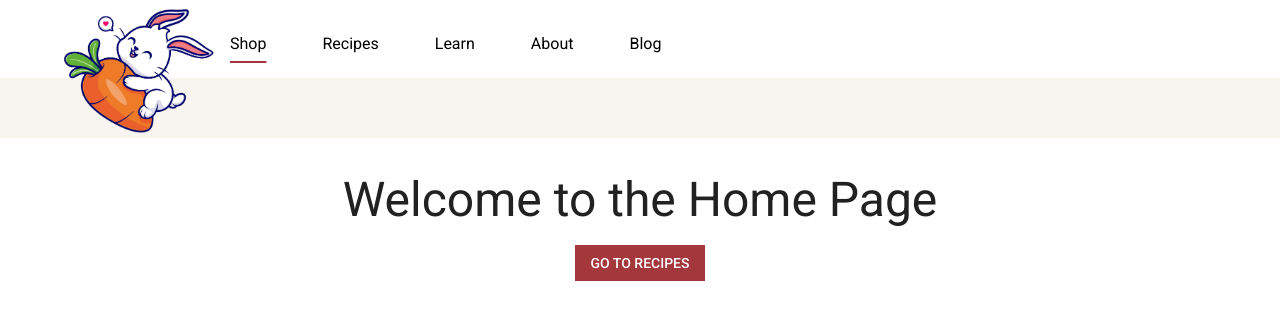
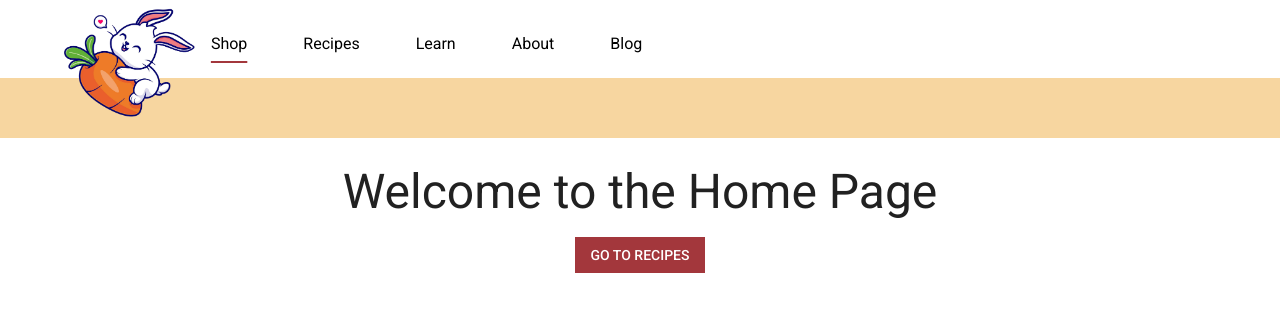
Before and after one commit to donleqt/scentronix-frontend, a Next.js app: page / in a window 1280 px wide. Shown: the top 320 px of the page. Built offline with nearby package versions, Linux system fonts and the light colour scheme; what @mui/material-nextjs would draw is missing.

Commit message:
fix: menu bug

```diff
--- a/src/core/components/header/header.tsx
+++ b/src/core/components/header/header.tsx
@@ -13,14 +13,31 @@ export const Header = () => {
   return (
     <AppBar
       position="static"
-      sx={{ backgroundColor: 'white', color: 'MenuText', boxShadow: 'none' }}
+      sx={{
+        backgroundColor: { xs: 'cultured.main', md: 'white' },
+        color: 'MenuText',
+        boxShadow: { xs: 4, md: 0 },
+      }}
     >
       <NavBackground />
       <Container>
-        <Box display="flex" alignItems="flex-start" mt={1}>
+        <Box
+          py={1}
+          sx={{
+            py: 1,
+            display: 'flex',
+            alignItems: { xs: 'center', md: 'flex-start' },
+          }}
+        >
           <Box position="relative" zIndex={1}>
             <NextLink href={APP_ROUTES.HOME} passHref>
-              <Image src={logo} alt="logo" width={LOGO_SIZE} />
+              <Image
+                src={logo}
+                alt="logo"
+                width={LOGO_SIZE}
+                style={{ width: '100%', maxWidth: LOGO_SIZE, height: 'auto' }}
+                sizes={`(max-width: 960px) ${LOGO_SIZE / 2}px, ${LOGO_SIZE}px`}
+              />
             </NextLink>
           </Box>
 
--- a/src/core/components/nav-menu/mobile-menu.tsx
+++ b/src/core/components/nav-menu/mobile-menu.tsx
@@ -37,6 +37,7 @@ export function MobileMenu() {
         color="inherit"
         aria-label="menu"
         onClick={handleDrawerToggle}
+        sx={{ width: 'fit-content', ml: 'auto' }}
       >
         <MenuIcon />
       </IconButton>
@@ -44,8 +45,8 @@ export function MobileMenu() {
         <Box
           sx={{ width: 250 }}
           role="presentation"
-          onClick={handleDrawerToggle}
-          onKeyDown={handleDrawerToggle}
+          onClick={(event) => event.stopPropagation()}
+          onKeyDown={(event) => event.stopPropagation()}
         >
           <List>
             {HEADER_LINKS.map((link) => (
@@ -53,7 +54,10 @@ export function MobileMenu() {
                 <ListItem
                   component={NextLink}
                   href={link.route}
-                  onClick={() => handleItemClick(link.label)}
+                  onClick={(event) => {
+                    event.stopPropagation();
+                    handleItemClick(link.label);
+                  }}
                 >
                   <ListItemText primary={link.label} />
                   {link.children ? (
--- a/src/libs/mui/colors.ts
+++ b/src/libs/mui/colors.ts
@@ -1,5 +1,5 @@
 export enum Colors {
-  cultured = '#f8f5f0',
+  cultured = '#f7d6a0',
   sweethBrown = '#a3373c',
 }
 
```
